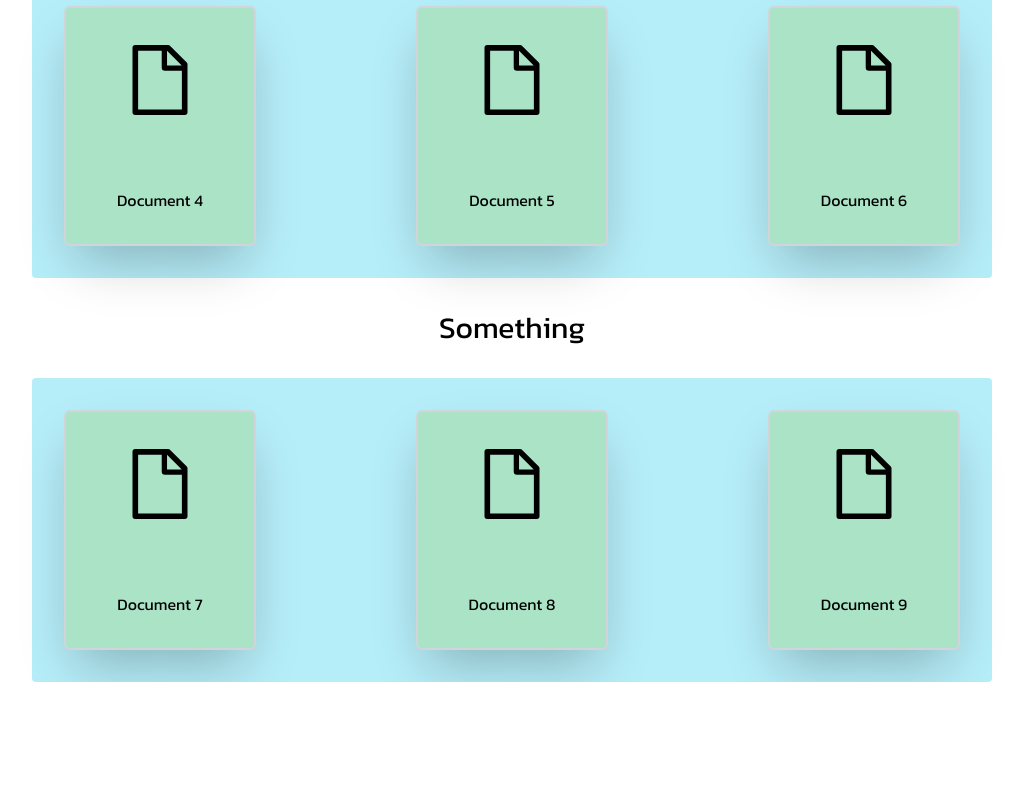
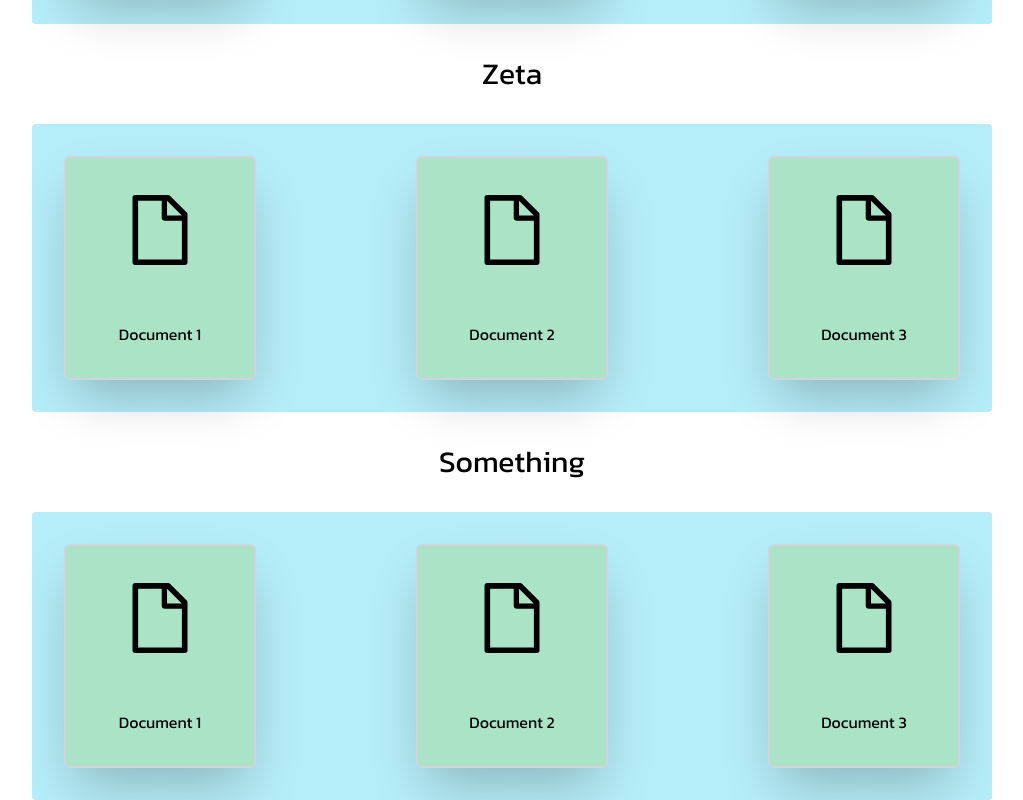
Before and after one commit to Finappster-Delta-V2/finappster-delta-v2-portfolio, a React (Vite) app: page /research in a window 1280 px wide. Shown: the part 412-1212 px from the top of the page, without its empty margins (128-1151 px from the left). Before the commit the page ends 1094 px from the top, so only its background shows below. Built offline with nearby package versions, Linux system fonts and the light colour scheme.

Commit message:
devQA fix

```diff
--- a/src/components/DocumentCard.jsx
+++ b/src/components/DocumentCard.jsx
@@ -3,7 +3,7 @@ import { AiOutlineFile } from "react-icons/ai";
 
 export const DocumentCard = ({ title, url }) => {
   return (
-    <div className="flex h-60 w-48 flex-col items-center justify-between rounded-md border-2 border-gray-300 bg-secondary-500 p-8 shadow-2xl transition-transform duration-300 ease-in-out hover:scale-110">
+    <div className="flex h-56 w-48 flex-col items-center justify-between rounded-md border-2 border-gray-300 bg-secondary-500 p-8 shadow-2xl transition-transform duration-300 ease-in-out hover:scale-110">
       <a href={url} target="_blank">
         <AiOutlineFile size={80} />
       </a>
--- a/src/components/NavBar.jsx
+++ b/src/components/NavBar.jsx
@@ -6,7 +6,7 @@ const NavBar = () => {
   const [isOpen, setIsOpen] = useState(false);
 
   return (
-    <nav className="fixed sticky z-10 w-full bg-primary-600">
+    <nav className="fixed w-full bg-primary-600">
       <div className="max-w-9xl mx-auto px-4 sm:px-6 lg:px-8">
         <div className="flex h-16 items-center justify-between">
           <NavLink to="/">
--- a/src/pages/DevActivityQA.jsx
+++ b/src/pages/DevActivityQA.jsx
@@ -81,8 +81,8 @@ const otherQADocuments = [
 
 export const DevActivityQA = () => {
   return (
-    <div className="flex h-screen flex-col items-center ">
-      <h1 className="my-8 mb-12 text-4xl font-bold">Planning and Control</h1>
+    <div className="flex h-screen flex-col items-center">
+      <h1 className="mt-20 mb-14 text-4xl font-bold">Planning and Control</h1>
       {/* Folders */}
       <div className="grid grid-cols-4 gap-4">
         {folders.map((folder) => (
@@ -90,8 +90,8 @@ export const DevActivityQA = () => {
         ))}
       </div>
       {/* Documents */}
-      <h3 className="my-8 text-center text-3xl font-bold">Other Documents</h3>
-      <div className="grid grid-cols-5 gap-20 bg-primary-500 p-8">
+      <h3 className=" my-20 text-center text-4xl font-bold">Other Documents</h3>
+      <div className="mb-8 grid grid-cols-5 gap-20">
         {otherQADocuments.map((otherQADocuments) => (
           <DocumentCard
             title={otherQADocuments.title}
--- a/src/pages/ResearchUpskilling.jsx
+++ b/src/pages/ResearchUpskilling.jsx
@@ -48,40 +48,33 @@ export const ResearchUpskilling = () => {
       url: "https://example.com/document9.pdf",
     },
   ];
+  const renderDocumentCards = (startIndex, endIndex) => {
+    return documents
+      .slice(startIndex, endIndex)
+      .map((document) => (
+        <DocumentCard
+          key={document.id}
+          title={document.title}
+          url={document.url}
+        />
+      ));
+  };
 
   return (
-    <div className="flex h-screen flex-col items-center justify-center gap-8">
+    <div className="flex min-h-screen flex-col items-center justify-center gap-8 overflow-auto">
       <h1 className="mt-20 text-center text-3xl text-black">Container 1</h1>
       <div className="flex h-fit w-3/4 place-content-between rounded bg-primary-500 p-8">
-        {documents.slice(0, 3).map((document) => (
-          <DocumentCard
-            key={document.id}
-            title={document.title}
-            url={document.url}
-          />
-        ))}
+        {renderDocumentCards(0, 3)}
       </div>
       <h1 className="text-center text-3xl text-black">Zeta</h1>
 
-      <div className="flex h-fit w-3/4 place-content-between rounded  bg-primary-500 p-8">
-        {documents.slice(3, 6).map((document) => (
-          <DocumentCard
-            key={document.id}
-            title={document.title}
-            url={document.url}
-          />
-        ))}
+      <div className="flex h-fit w-3/4 place-content-between rounded bg-primary-500 p-8">
+        {renderDocumentCards(0, 3)}
       </div>
       <h1 className="text-center text-3xl text-black">Something</h1>
 
       <div className="flex h-fit w-3/4 place-content-between rounded bg-primary-500 p-8">
-        {documents.slice(6, 9).map((document) => (
-          <DocumentCard
-            key={document.id}
-            title={document.title}
-            url={document.url}
-          />
-        ))}
+        {renderDocumentCards(0, 3)}
       </div>
     </div>
   );
```
